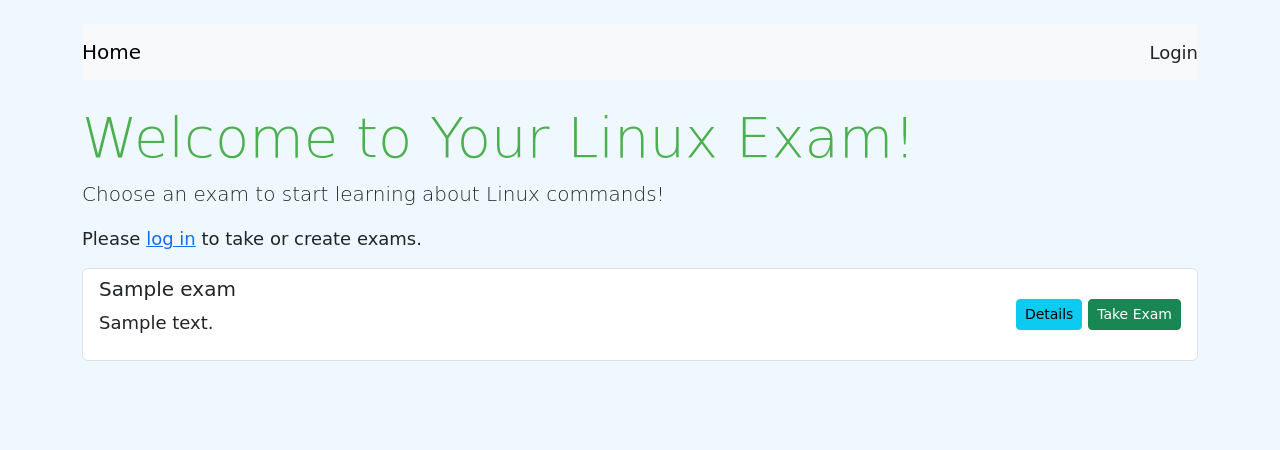
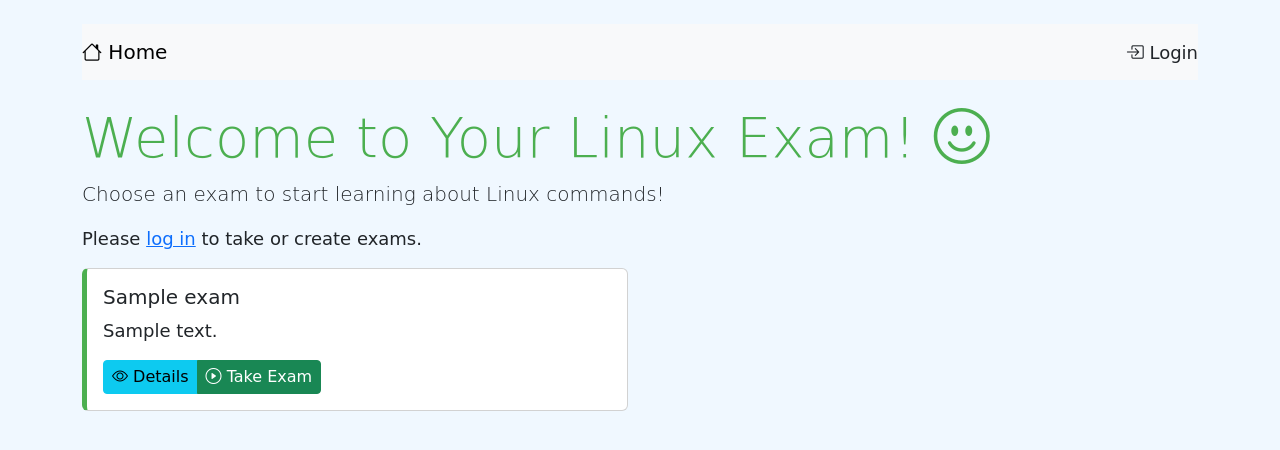
Before and after one commit to heathdrobertson/exam-app, a Django app: page /exams/ in a window 1280 px wide. Shown: the top 450 px of the page. Run offline with Django 5.2, Linux system fonts and the light colour scheme; tables that the repository leaves empty hold one stand-in row (values such as "Sample post").

Commit message:
Why?: UI Improvments
What these changes address:

```diff
--- a/exams/templates/exams/exam_list.html
+++ b/exams/templates/exams/exam_list.html
@@ -4,42 +4,49 @@
 <head>
     <title>Exam List</title>
     <link href="https://cdn.jsdelivr.net/npm/bootstrap@5.3.0/dist/css/bootstrap.min.css" rel="stylesheet">
+    <link href="https://cdn.jsdelivr.net/npm/bootstrap-icons@1.10.0/font/bootstrap-icons.css" rel="stylesheet">
     <style>
         body { font-size: 18px; font-family: 'Comic Sans MS', cursive, sans-serif; background-color: #f0f8ff; }
         h1 { color: #4CAF50; }
+        .exam-card { border-left: 5px solid #4CAF50; }
+        .btn { font-size: 16px; }
     </style>
 </head>
 <body class="container mt-4">
     <nav class="navbar navbar-light bg-light mb-4">
-        <a class="navbar-brand" href="{% url 'exam_list' %}">Home</a>
+        <a class="navbar-brand" href="{% url 'exam_list' %}"><i class="bi bi-house"></i> Home</a>
         {% if user.is_authenticated %}
-            <a class="nav-link" href="{% url 'logout' %}">Logout</a>
+            <a class="nav-link" href="{% url 'logout' %}"><i class="bi bi-box-arrow-right"></i> Logout</a>
         {% else %}
-            <a class="nav-link" href="{% url 'login' %}">Login</a>
+            <a class="nav-link" href="{% url 'login' %}"><i class="bi bi-box-arrow-in-right"></i> Login</a>
         {% endif %}
     </nav>
-    <h1 class="display-4">Welcome to Your Linux Exam!</h1>
+    <h1 class="display-4">Welcome to Your Linux Exam! <i class="bi bi-emoji-smile"></i></h1>
     <p class="lead">Choose an exam to start learning about Linux commands!</p>
     {% if user.is_authenticated %}
-        <a href="{% url 'exam_create' %}" class="btn btn-primary mb-3">Create a New Exam</a>
+        <a href="{% url 'exam_create' %}" class="btn btn-primary mb-3"><i class="bi bi-plus-circle"></i> Create a New Exam</a>
     {% else %}
         <p>Please <a href="{% url 'login' %}">log in</a> to take or create exams.</p>
     {% endif %}
-    <ul class="list-group">
+    <div class="row">
     {% for exam in exams %}
-        <li class="list-group-item d-flex justify-content-between align-items-center">
-            <div>
-                <h5>{{ exam.title }}</h5>
-                <p>{{ exam.description }}</p>
+        <div class="col-md-6 mb-3">
+            <div class="card exam-card">
+                <div class="card-body">
+                    <h5 class="card-title">{{ exam.title }}</h5>
+                    <p class="card-text">{{ exam.description }}</p>
+                    <div class="btn-group">
+                        <a href="{% url 'exam_detail' exam.id %}" class="btn btn-info btn-sm"><i class="bi bi-eye"></i> Details</a>
+                        <a href="{% url 'take_exam' exam.id %}" class="btn btn-success btn-sm"><i class="bi bi-play-circle"></i> Take Exam</a>
+                    </div>
+                </div>
             </div>
-            <div>
-                <a href="{% url 'exam_detail' exam.id %}" class="btn btn-sm btn-info">Details</a>
-                <a href="{% url 'take_exam' exam.id %}" class="btn btn-sm btn-success">Take Exam</a>
-            </div>
-        </li>
+        </div>
     {% empty %}
-        <li class="list-group-item">No exams available yet!</li>
+        <div class="col-12">
+            <div class="alert alert-warning">No exams available yet!</div>
+        </div>
     {% endfor %}
-    </ul>
+    </div>
 </body>
 </html>
--- a/exams/templates/exams/exam_results.html
+++ b/exams/templates/exams/exam_results.html
@@ -11,8 +11,8 @@
 </head>
 <body class="container mt-4">
     <nav class="navbar navbar-light bg-light mb-4">
-        <a class="navbar-brand" href="{% url 'exam_list' %}">Home</a>
-        <a class="nav-link" href="{% url 'logout' %}">Logout</a>
+        <a class="navbar-brand" href="{% url 'exam_list' %}"><i class="bi bi-house"></i> Home</a>
+        <a class="nav-link" href="{% url 'logout' %}"><i class="bi bi-box-arrow-right"></i> Logout</a>
     </nav>
     <h1 class="display-4">{{ exam.title }} Results</h1>
     {% for score in scores %}
```
Also changed, not shown: exams/templates/exams/take_exam.html (+5 -3 lines).
